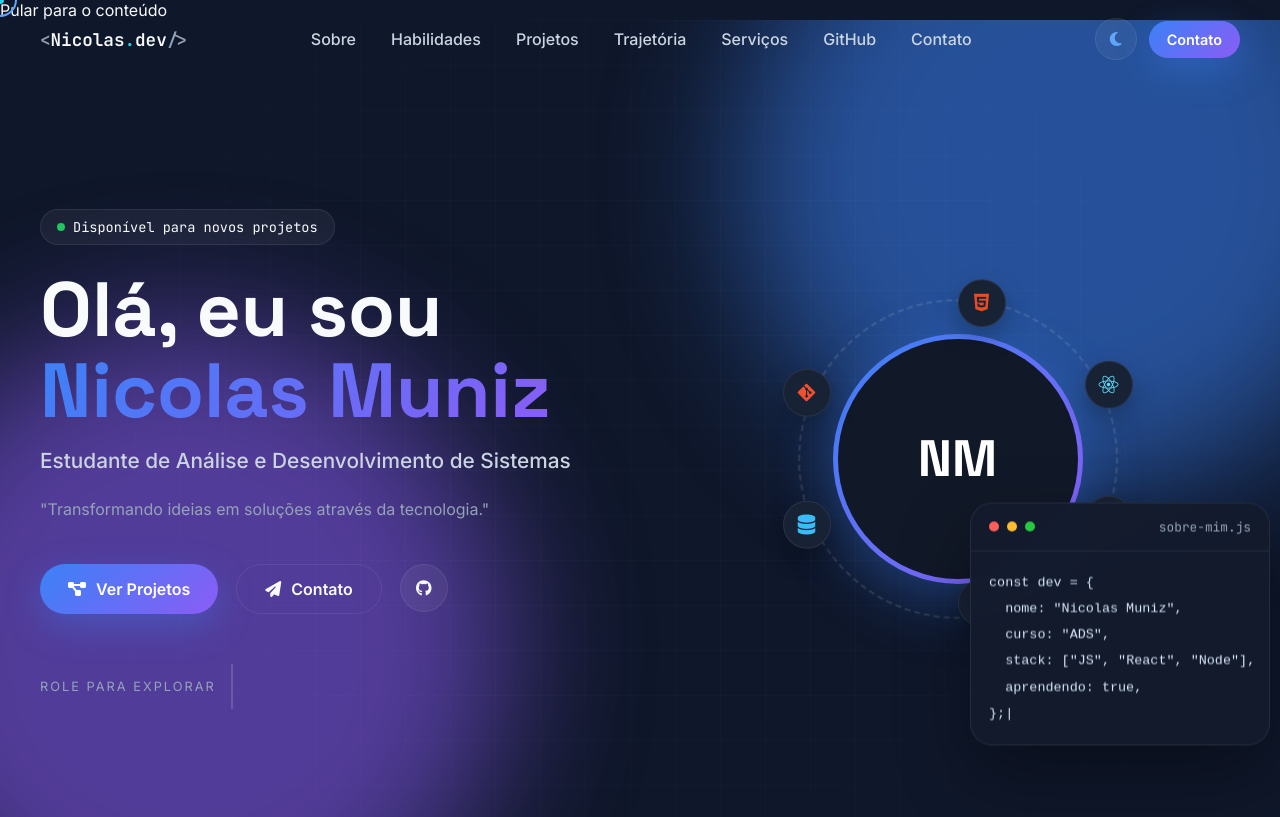
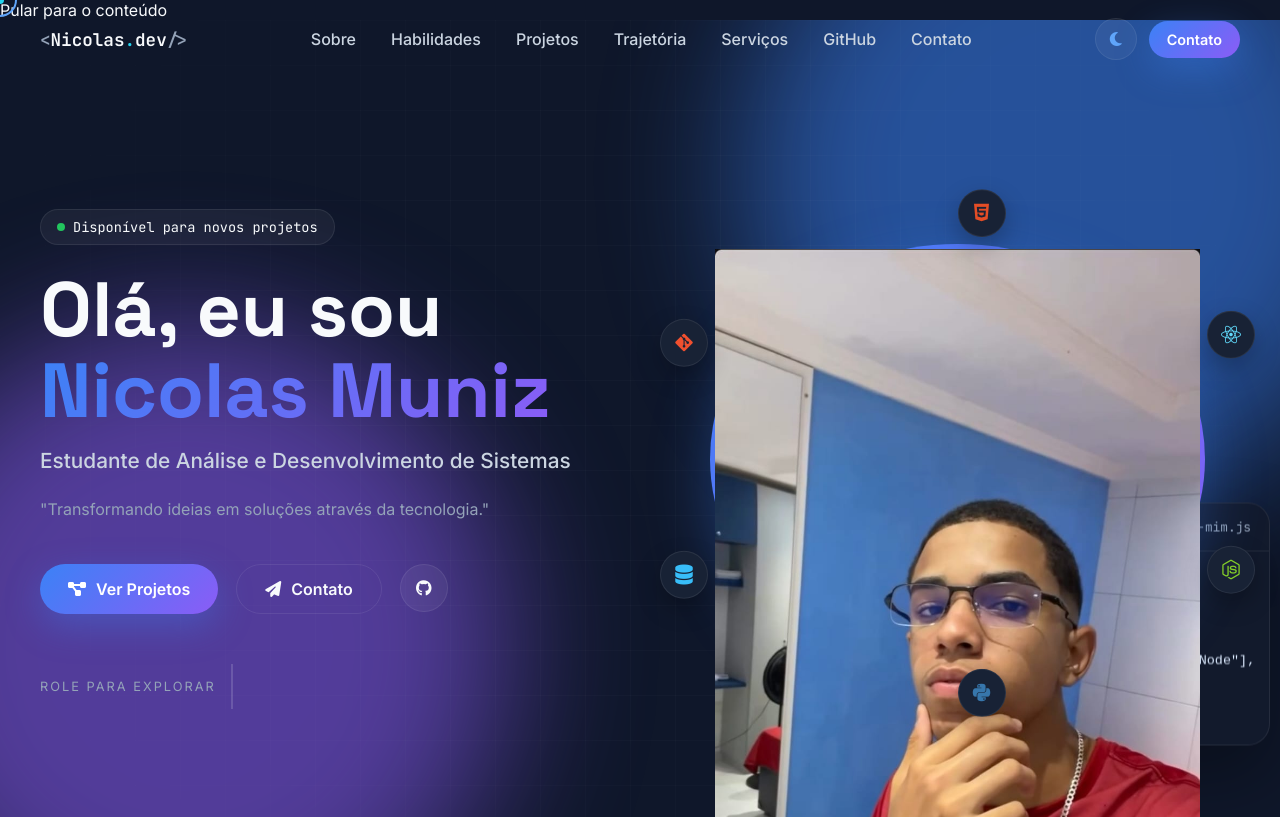
Before and after one commit to nicolasgabrielmuniz/portfolio, a plain HTML site: page index.html in a window 1280 px wide. Shown: the top 817 px of the page. Drawn offline with Linux system fonts and the light colour scheme.

Commit message:
Update index.html

```diff
--- a/index.html
+++ b/index.html
@@ -141,10 +141,12 @@
         </div>
 
         <div class="hero-visual reveal-up delay-2">
-          <div class="avatar-orbit">
-            <div class="avatar-ring"></div>
-            <div class="avatar-frame">
-              <div class="avatar-tech">NM</div>
+         <div class="avatar-frame">
+    <img
+        src="assets/profile.jpg"
+        alt="Foto de Nicolas Muniz"
+        class="profile-photo">
+        <div class="avatar-tech">NM</div>
             </div>
             <i class="fa-brands fa-html5 orbit-icon icon-1"></i>
             <i class="fa-brands fa-react orbit-icon icon-2"></i>
```
